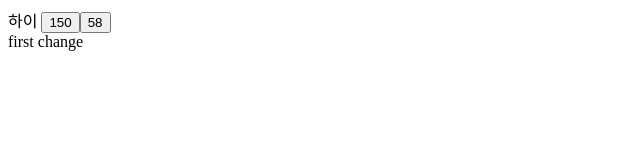
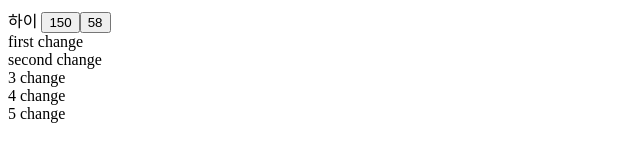
Before and after one commit to lebmouse/typeImageReactStatic, a plain HTML site: page index.html in a window 1280 px wide. Shown: the whole page, without its empty margins (0-640 px from the left). Drawn offline with Linux system fonts and the light colour scheme.

```diff
--- a/index.html
+++ b/index.html
@@ -11,6 +11,10 @@
     하이
   </div>
   <div>first change</div>
+  <div>second change</div>
+  <div>3 change</div>
+  <div>4 change</div>
+  <div>5 change</div>
   <script src="index.js"></script>
 </body>
 
```
